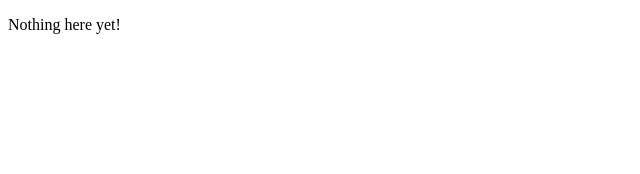
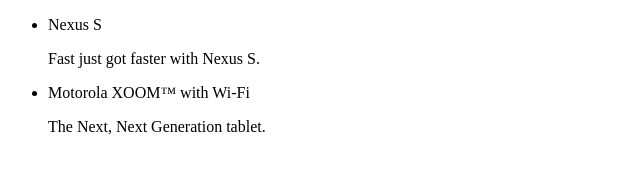
Before and after one commit to vue-area/vue-phonecat, a website: page app/index.html in a window 1280 px wide. Shown: the whole page, without its empty margins (0-640 px from the left). Drawn offline with Linux system fonts and the light colour scheme.

Commit message:
Static Template

```diff
--- a/app/index.html
+++ b/app/index.html
@@ -11,7 +11,22 @@
   <script src="js/lib/vue-router.js"></script>
 </head>
 <body>
-  <p>Nothing here {{'yet' + '!'}}</p>
+
+  <ul>
+    <li>
+      <span>Nexus S</span>
+      <p>
+        Fast just got faster with Nexus S.
+      </p>
+    </li>
+    <li>
+      <span>Motorola XOOM™ with Wi-Fi</span>
+      <p>
+        The Next, Next Generation tablet.
+      </p>
+    </li>
+  </ul>
+
 <script src="js/app.js"></script>
 </body>
 </html>
```
